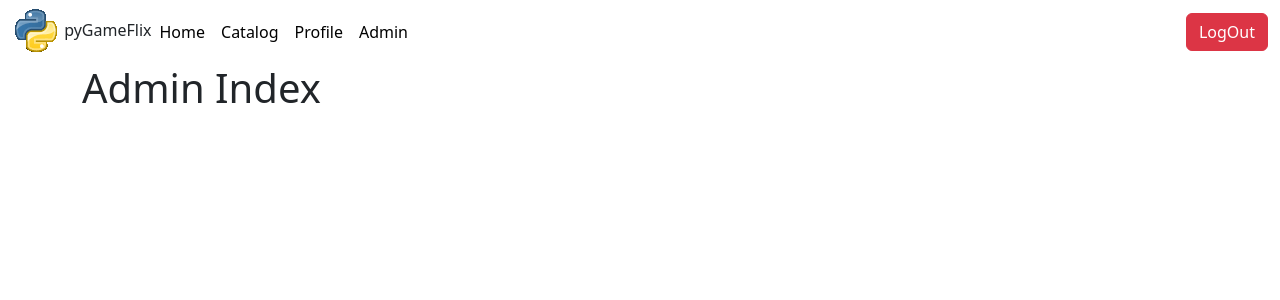
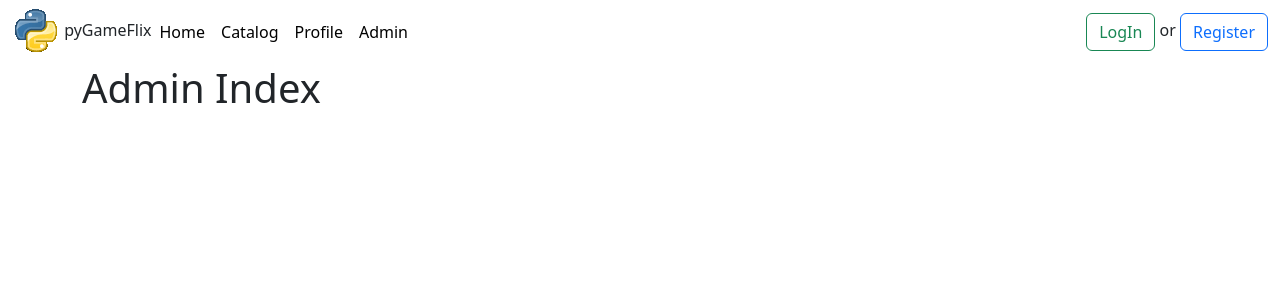
Before and after one commit to sirtuxalot/pyGameFlix, a Flask app: page /admin/ in a window 1280 px wide. Shown: the top 300 px of the page. Run offline with Flask 3, Linux system fonts and the light colour scheme; some libraries are stand-ins or nearby versions.

Commit message:
Add if conditional code for logout and login/register buttons (#6)

```diff
--- a/templates/navbar.html
+++ b/templates/navbar.html
@@ -40,8 +40,13 @@
           <input class="form-control me-2" type="search" placeholder="Search" aria-label="Search"/>
           <button class="btn btn-outline-success" type="submit">Search</button>
         </form> -->
+
         <form method="POST" action="{{ url_for('logout') }}">
-          <button class="btn btn-danger" type="submit">LogOut</button>
+          {% if false %}
+            <a href="{{ url_for('logout') }}"><button class="btn btn-outline-danger" type="button">LogOut</button></a>
+          {% else %}
+            <a href="{{ url_for('login') }}"><button class="btn btn-outline-success" type="button">LogIn</button></a> or <a href="{{ url_for('register') }}"><button class="btn btn-outline-primary" type="button">Register</button></a>
+          {% endif %}
         </form>
       </div>
     </div>
```
